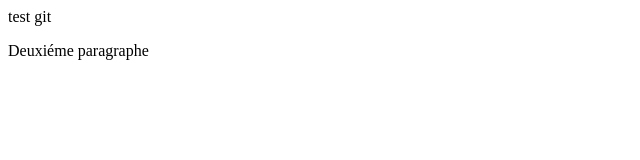
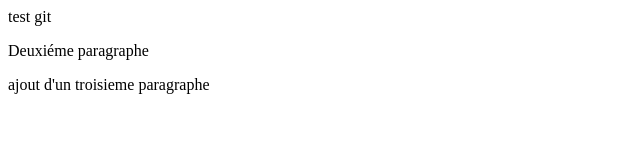
Before and after one commit to bgtmarine/ceppic-git, a plain HTML site: page index.html in a window 1280 px wide. Shown: the whole page, without its empty margins (0-640 px from the left). Drawn offline with Linux system fonts and the light colour scheme.

Commit message:
ajout d'un troisieme paragraphe commit

```diff
--- a/index.html
+++ b/index.html
@@ -1,2 +1,3 @@
 <p>test git</p>
 <p>Deuxiéme paragraphe</p>
+<p>ajout d'un troisieme paragraphe</p>
```
